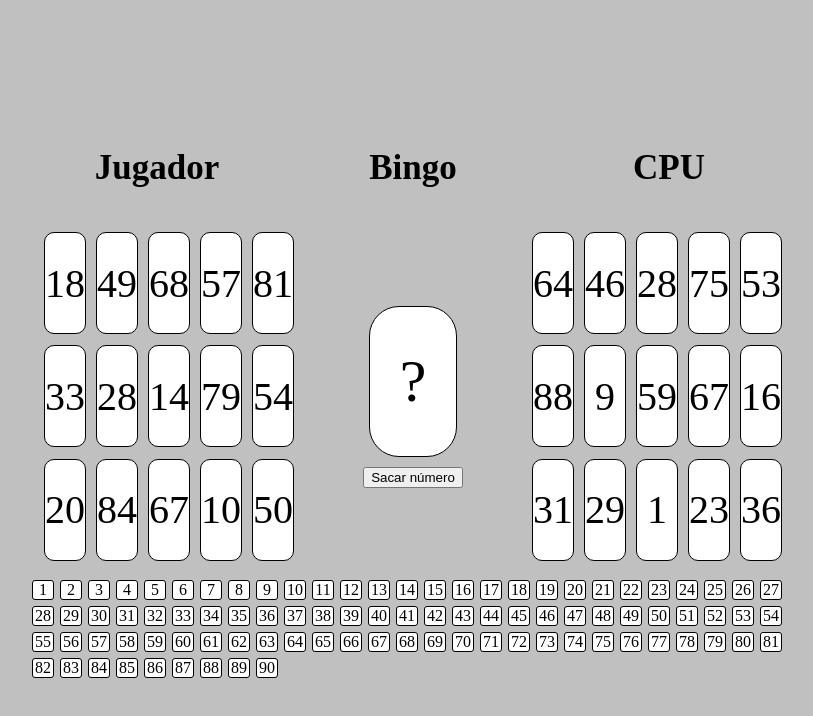
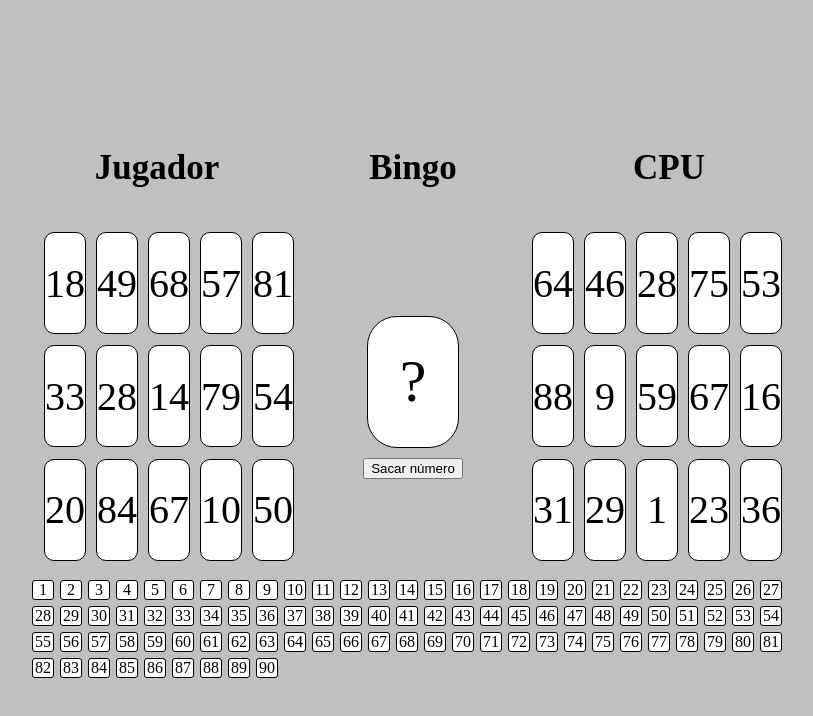
Before and after one commit to XavYan/bingo, a website built with Parcel: page src/index.html in a window 1280 px wide. Shown: the whole page, without its empty margins (227-1040 px from the left). Built offline with nearby package versions, Linux system fonts and the light colour scheme.

Commit message:
Fixed width and height number card

```diff
--- a/src/css/index.css
+++ b/src/css/index.css
@@ -62,9 +62,14 @@ body {
 }
 
 .bingo-number {
+    height: 130px;
+    width: 90px;
+    display: flex;
+    justify-content: center;
+    align-items: center;
     background-color: white;
     font-size: 60px;
-    padding: 40px 30px;
+    padding: 0;
     border: 1px solid black;
     border-radius: 30px;
     margin-bottom: 10px;
```
